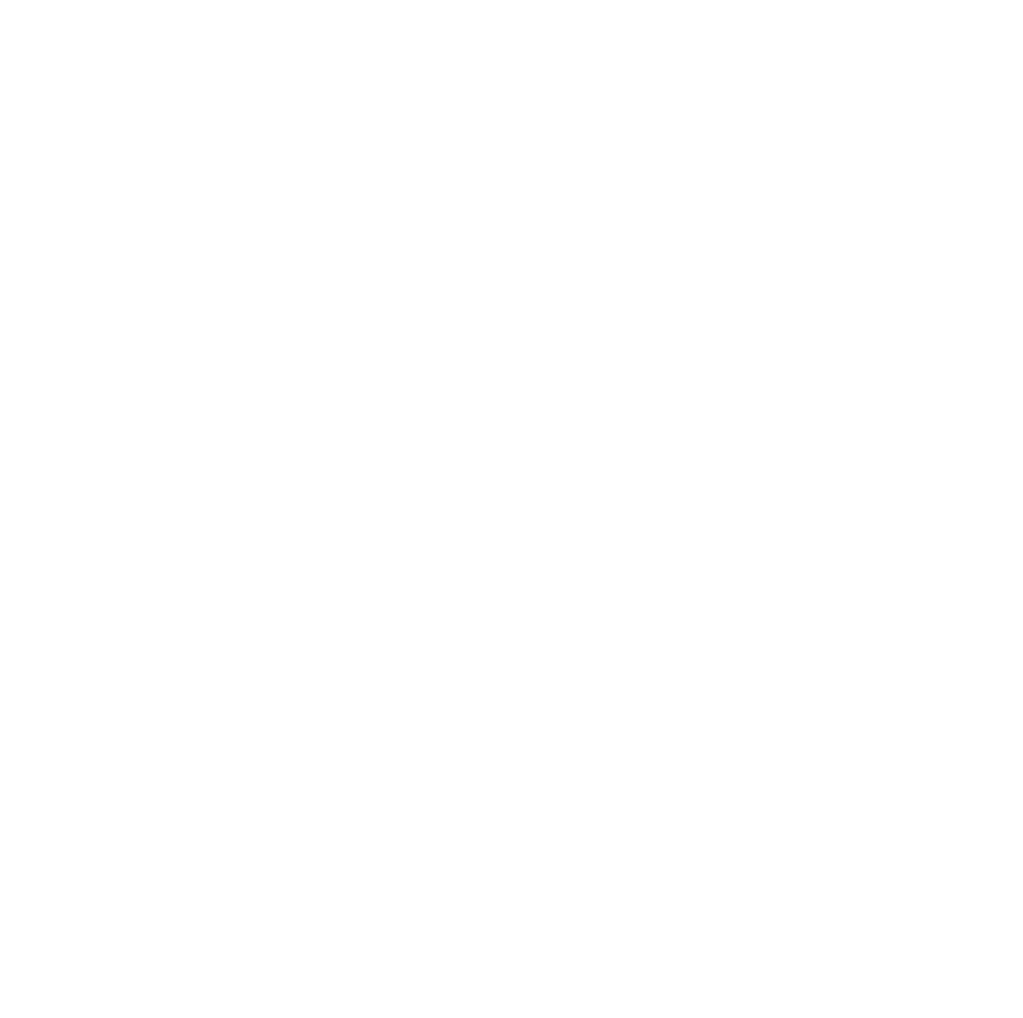
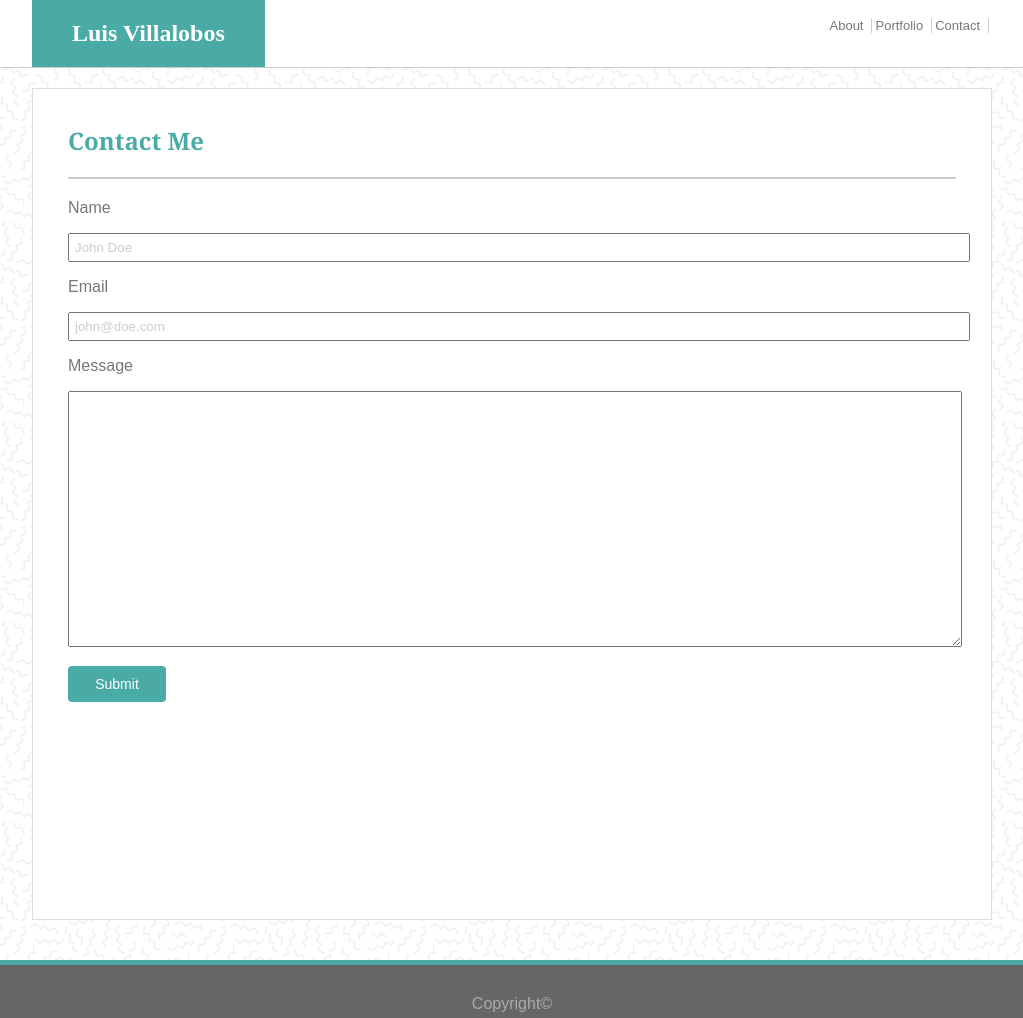
Before and after one commit to luisvlobos/Basic-Portfolio, a plain HTML site: page contact.html in a window 1280 px wide. Shown: the whole page, without its empty margins (128-1151 px from the left). Before the commit the page ends 800 px from the top, so only its background shows below. Drawn offline with Linux system fonts and the light colour scheme.

Commit message:
contact me html and styling

```diff
--- a/assets/css/style.css
+++ b/assets/css/style.css
@@ -1,6 +1,7 @@
 body {
     background-image: url(../images/memphis-mini.png);
     margin: 0;
+
 }
 
 h2 {
@@ -21,6 +22,7 @@ h2 {
     border: .5px solid #ddd;
     padding: 15px 35px;
     margin-bottom: 40px;
+    height: 100vh;
 }
 
 .navbar {
@@ -82,26 +84,24 @@ a {
     font-family: 'Arial', 'Helvetica Neue', Helvetica, sans-serif;
 }
 
+textarea {
+    height: 250px;
+    width:100%
+}
 
+button {
+	width: 7em;
+	color: #ffffff;
+	background-color: #4aaaa5;
+	font-size: 14px;
+    border: none;
+    margin-top: 15px;
+    padding: 10px;
+    border-radius: 4px;
+}
 
-
-
-/* ul {
-    list-style-type: none;
-    margin: 0 auto;
-    padding: 10;
-    overflow: hidden;
-    background-color: #ccc;
-  }
-
-  li {
-    float: left;
-  }
-
-  li a {
-    display: block;
-    color: white;
-    text-align: center;
-    padding: 14px 16px;
-    text-decoration: none;
-  } */
+input {
+	width: 100%;
+	padding:5px;
+    color: #ccc;
+}
--- a/contact.html
+++ b/contact.html
@@ -0,0 +1,48 @@
+<!DOCTYPE html>
+<html lang="en">
+    <head>
+        <link rel="stylesheet" type="text/css" href="assets/css/style.css">
+        <meta name="viewport" content="width=device-width, initial-scale=1">
+        <title>My Bio</title>
+    </head>
+    <body>
+
+        <nav class="navbar">
+            <div class="wrapper">
+                <h1 class="name">Luis Villalobos</h1>
+
+                <ul class="nav-content">
+                    <li><a href="index.html">About</a></li>
+                    <li><a href="portfolio.html">Portfolio</a></li>
+                    <li><a href="contact.html">Contact</a></li>
+                </ul>
+            </div>
+        </nav>
+
+        <div class="wrapper">
+
+            <div class="container">
+                <h2>Contact Me</h2>
+
+                <div class="contact">
+
+                    <p>Name</p>
+                    <input type="text" name="name" value="John Doe">
+
+                    <p>Email</p>
+                    <input type="email" name="email" value="john@doe.com">
+
+                    <p>Message</p>
+                    <textarea> </textarea>
+
+
+                    <br />
+                    <button type="button">Submit</button>
+                </div>
+            </div>
+        </div>
+        <footer class="bottom">
+            Copyright&copy;
+        </footer>
+    </body>
+</html>
```
